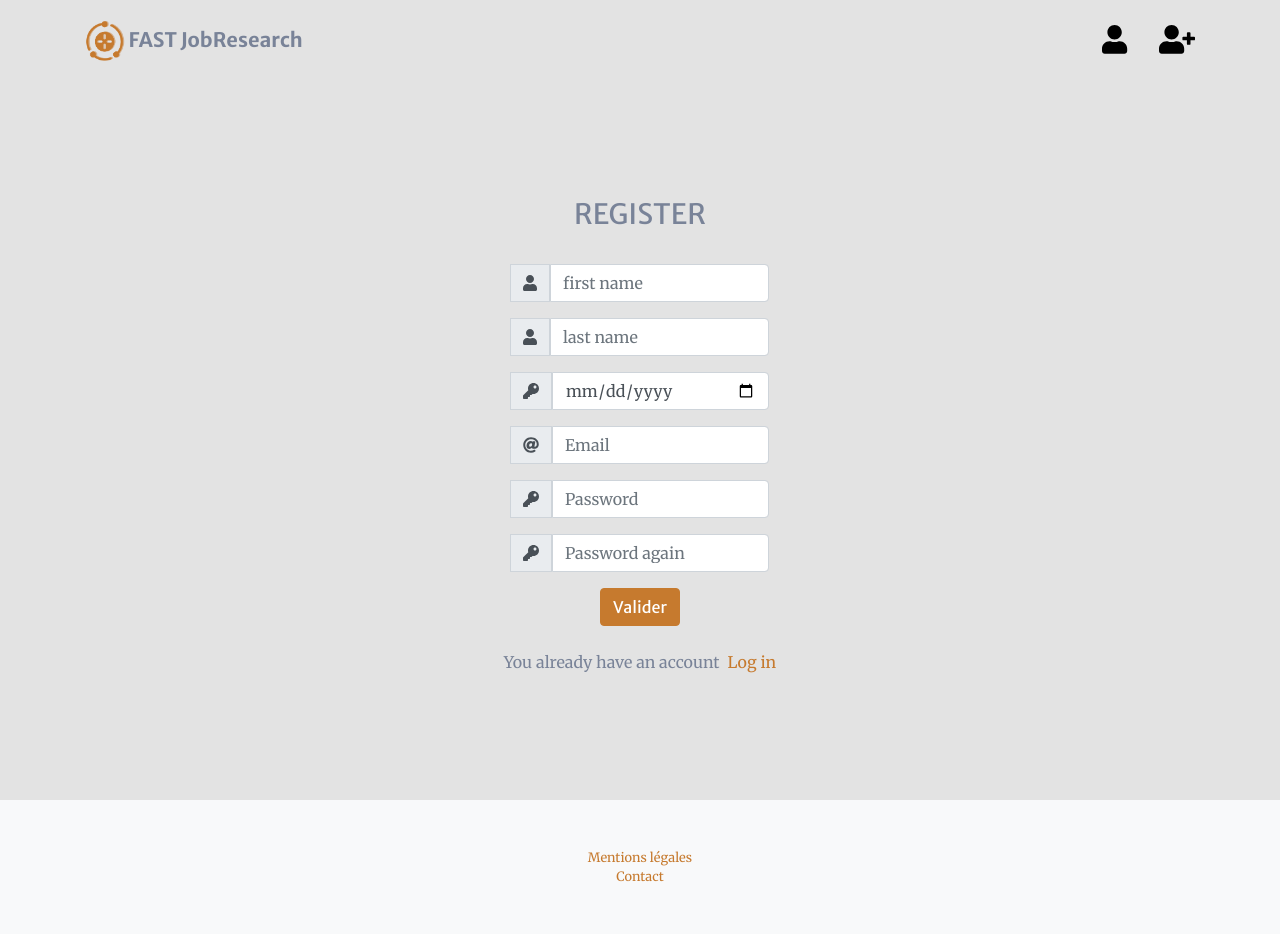
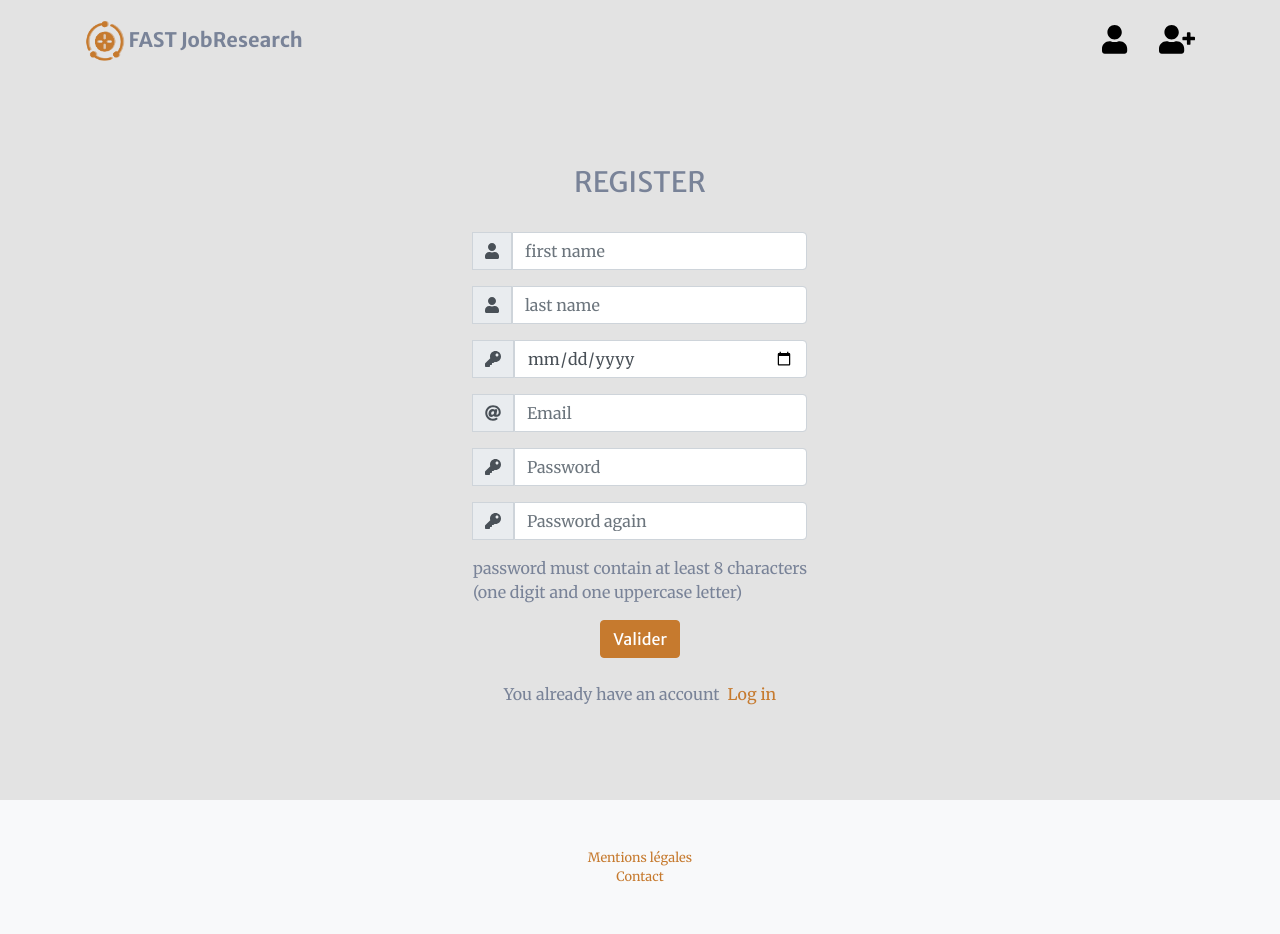
Before and after one commit to MyBhive/JobSearchMonitoring, a Django app: page /sign_in/ in a window 1280 px wide. Run offline with Django 3.2, Linux system fonts and the light colour scheme; some libraries are stand-ins or nearby versions.

Commit message:
add password instructions

```diff
--- a/templates/userpages/sign_in.html
+++ b/templates/userpages/sign_in.html
@@ -51,6 +51,9 @@
                             </div>
                             <input type="password" name="password2" placeholder="Password again" class="form-control">
                         </div>
+                        <div class="d-flex justify-content-center links" style="color: #798398;">
+                            password must contain at least 8 characters <br/> (one digit and one uppercase letter)
+                        </div>
                         <div class="d-flex justify-content-center mt-3 login_container">
                              <input  id="valid_sign_in" class="btn btn-primary" type="submit" value="Valider">
                         </div>
```
